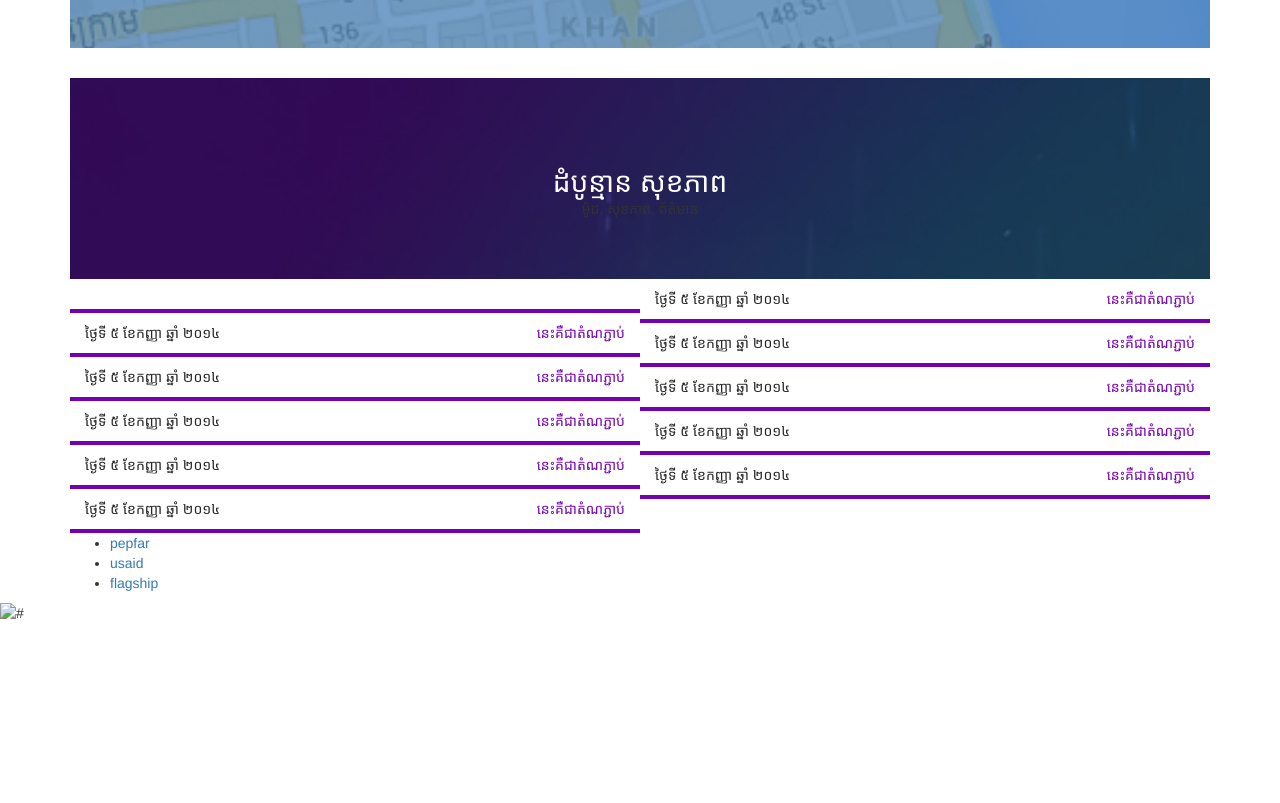
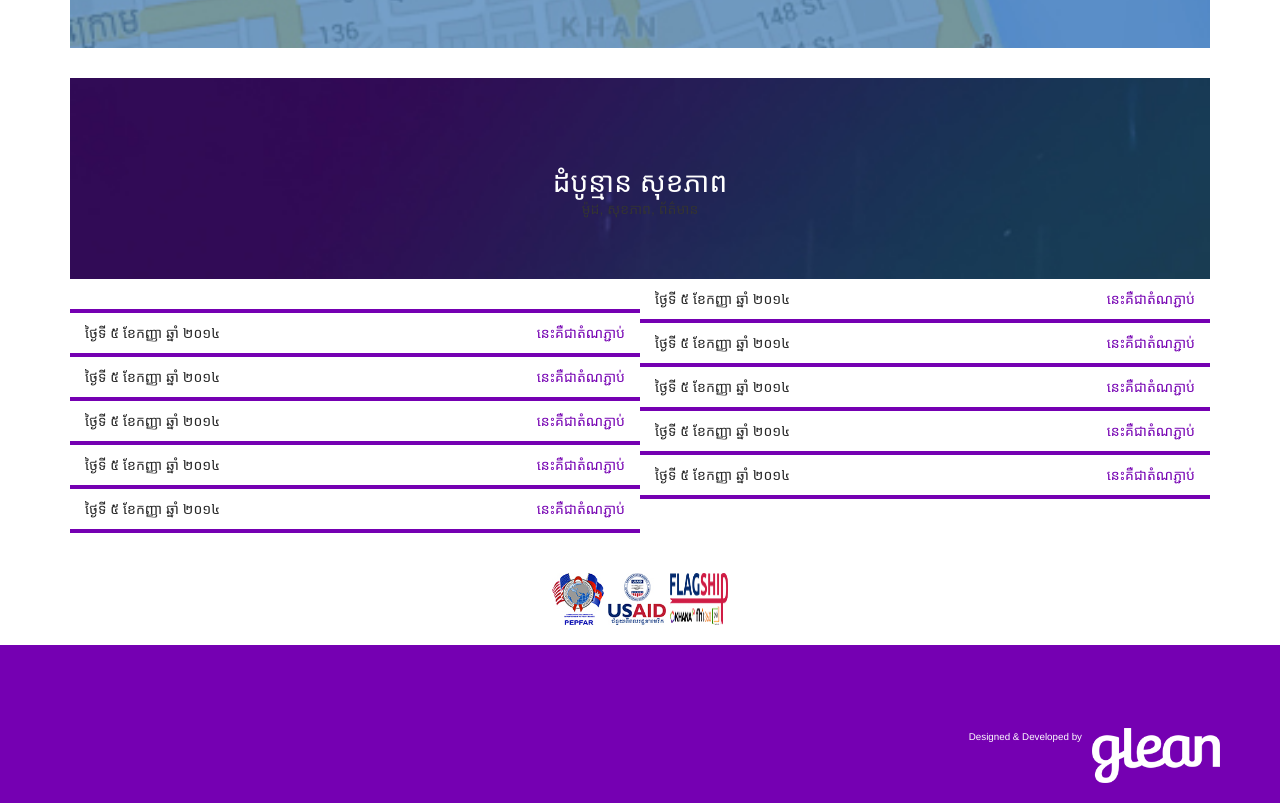
Before and after one commit to thona07/SreySros, a plain HTML site: page index.html in a window 1280 px wide. Shown: the part 1232-2035 px from the top of the page. Before the commit the page ends 1941 px from the top, so only its background shows below. Drawn offline with nearby package versions, Linux system fonts and the light colour scheme; some packages are replaced by stand-ins of ours.

Commit message:
add style in class footer

```diff
--- a/sass/styles.scss
+++ b/sass/styles.scss
@@ -185,3 +185,54 @@ ul.links li span {
 	padding-top: 0;
 	padding-right: 15px;
 }
+.sponsors li a{
+	text-indent: -9999px;
+	display: block;
+}
+.pepfar, .usaid, .flagship {
+	display: inline-block;
+}
+.sponsors {
+	text-align: center;
+	padding-left: 0;
+	padding-top: 40px;
+	padding-bottom: 20px;
+	margin: 0;
+}
+.pepfar a {
+  background: url(../images/pep.jpg) no-repeat 0 0;
+  background-size: 52px 52px;
+  width: 52px;
+  height: 52px;
+}
+.usaid a {
+  background: url(../images/usa.jpg) no-repeat 0 0;
+  background-size: 58px 52px;
+  width: 58px;
+  height: 52px;
+}
+.flagship a {
+  background: url(../images/flag.jpg) no-repeat 0 0;
+  background-size: 58px 52px;
+  width: 58px;
+  height: 52px;
+}
+.footer {
+	background: #7500b2;
+	padding-top: 30px;
+	padding-bottom: 20px;
+}
+.footer p {
+	float: right;
+	display: block;
+	padding-top: 25px;
+	padding-right: 10px;
+	font-size: 0.7em;
+	margin: 0;
+}
+.footer img {
+	width: 10%;
+	float: right;
+	padding-top: 23px;
+	margin-right: 60px;
+}
```
Also changed, not shown: css/styles.css, images/flag.jpg (added), images/glean.png (added), images/pep.jpg (added), images/usa.jpg (added).
